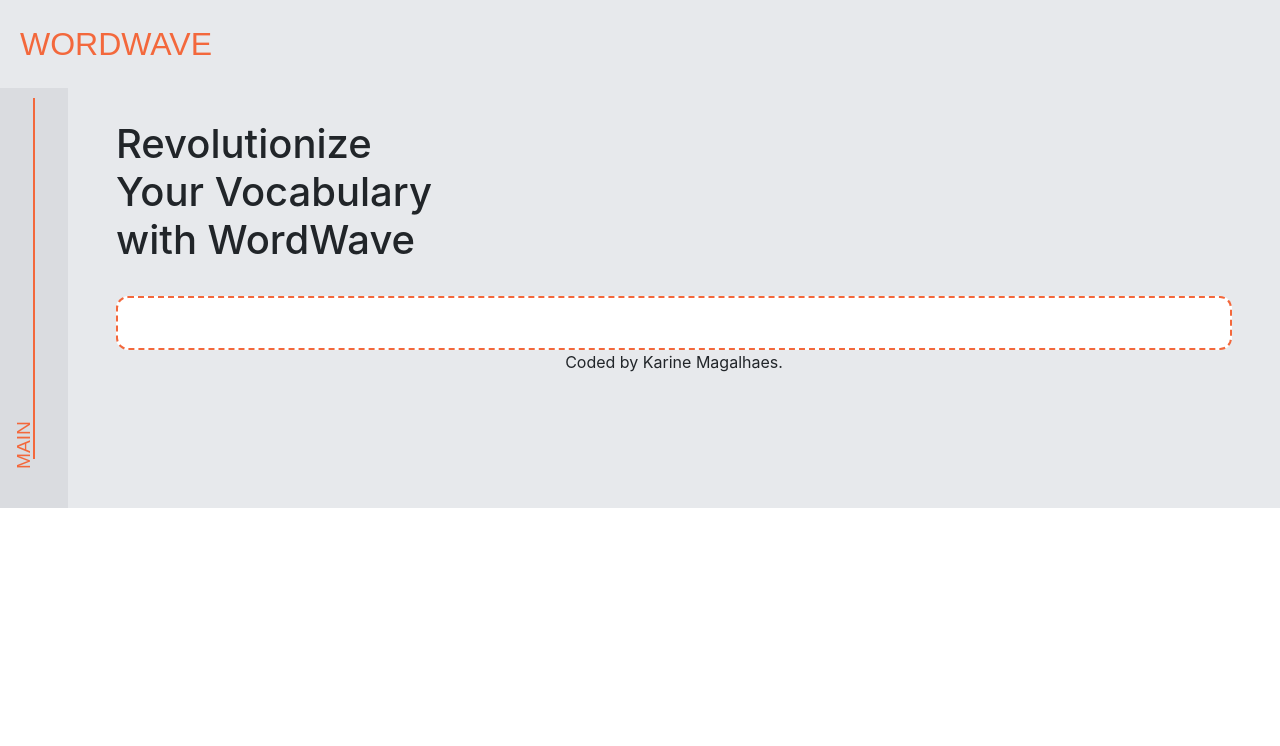
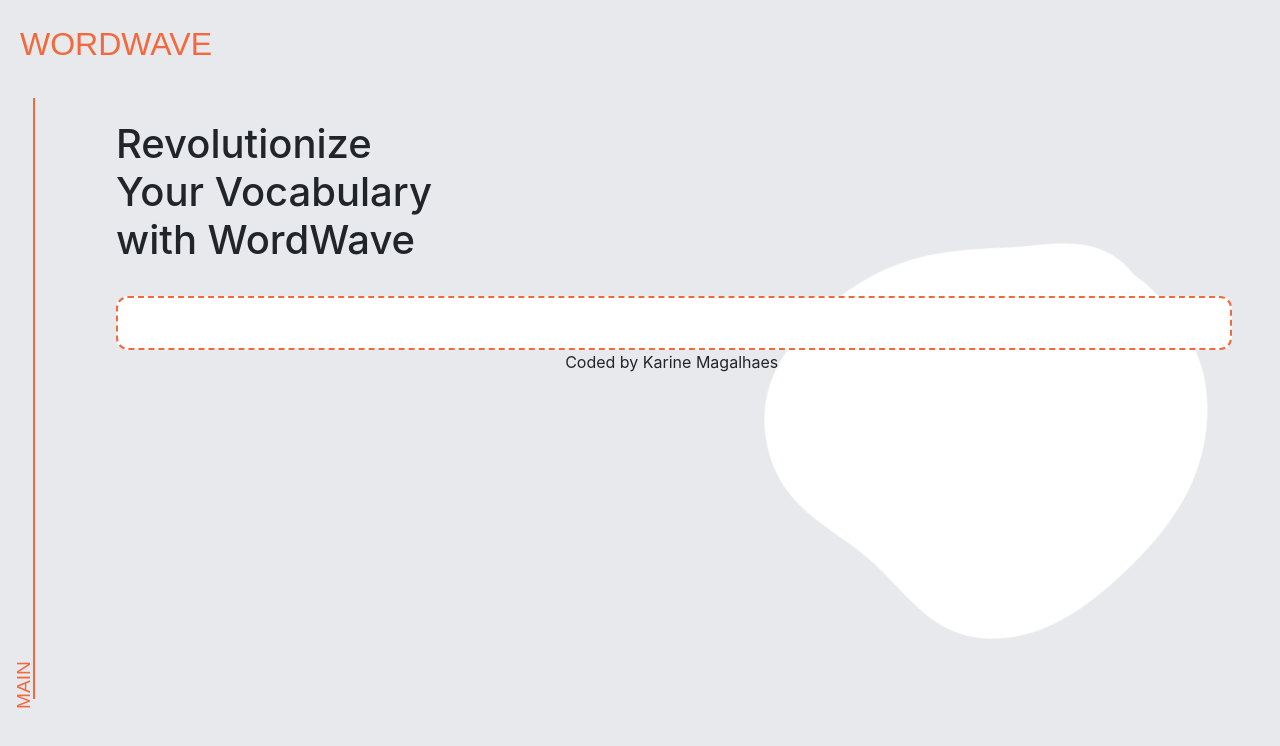
Before and after one commit to Kamagalhaes92/dictionary-project, a React (Create React App) app: page / in a window 1280 px wide. Shown: the top 746 px of the page. Built offline with nearby package versions, Linux system fonts and the light colour scheme; a web font is replaced by a local one.

Commit message:
Added blop

```diff
--- a/src/App.css
+++ b/src/App.css
@@ -1,8 +1,11 @@
+body {
+  background-color: #e7e9ec;
+}
+
 .App {
   display: flex;
   flex-direction: column;
   align-items: center;
-  background-color: #e7e9ec;
 }
 
 .App-header {
@@ -17,6 +20,7 @@
 .main-content {
   display: flex;
   width: 100%;
+  position: relative; /* Ensure relative positioning for absolute children */
 }
 
 .vertical-menu {
@@ -24,7 +28,6 @@
   flex-direction: column;
   align-items: center;
   justify-content: flex-start;
-  background-color: #DADCE0;
   padding: 10px;
 }
 
@@ -33,7 +36,7 @@
   flex-direction: column;
   align-items: center;
   justify-content: space-between;
-  height: 50vh;
+  height: 80vh;
 }
 
 .vertical-line {
@@ -55,9 +58,32 @@
   font-size: 1.2rem;
 }
 
+.container {
+  flex-grow: 1;
+  position: relative; /* Ensure relative positioning for absolute children */
+}
+
+.headline-container {
+  position: relative; /* Ensure relative positioning for absolute children */
+  display: flex;
+  align-items: center;
+  justify-content: space-between;
+}
 
 .headline {
   text-align: left;
   font-size: 2.5rem;
   margin: 2rem 0;
+  z-index: 1; /* Ensure it is above the Blob */
 }
+
+.BlobContainer {
+  position: absolute;
+  top: 0;
+  right: 0;
+  width: 300px;
+  height: 300px;
+  overflow: hidden;
+  pointer-events: none;
+  z-index: 0; /* Ensure it is below other content */
+}
--- a/src/App.js
+++ b/src/App.js
@@ -1,7 +1,6 @@
-
 import './App.css';
 import Dictionary from './Dictionary';
-
+import Blob from "./Blob"; // Import the Blob component
 
 export default function App() {
   return (
@@ -19,7 +18,10 @@ export default function App() {
           </div>
         </div>
         <div className='container'>
-          <h2 className='headline'>Revolutionize <br/> Your Vocabulary  <br/>with WordWave</h2>
+          <div className="headline-container">
+            <h2 className='headline'>Revolutionize <br/> Your Vocabulary  <br/>with WordWave</h2>
+            <Blob /> {/* Add the Blob component */}
+          </div>
           <main>
             <Dictionary />
           </main>
--- /dev/null
+++ b/src/Blob.css
@@ -0,0 +1,31 @@
+.BlobContainer {
+    position: absolute;
+    top: -10;
+    right: 0;
+    width: 500px;
+    height: 700px;
+    overflow: hidden;
+    pointer-events: none;
+    z-index: 0; /* Ensure it is below other content */
+  }
+
+  .Blob {
+    width: 100%;
+    height: 100%;
+    animation: blobAnimation 20s infinite;
+  }
+
+  @keyframes blobAnimation {
+    0%, 100% {
+      transform: scale(1);
+    }
+    25% {
+      transform: scale(1.1) rotate(15deg);
+    }
+    50% {
+      transform: scale(0.9) rotate(-15deg);
+    }
+    75% {
+      transform: scale(1.05) rotate(10deg);
+    }
+  }
--- /dev/null
+++ b/src/Blob.js
@@ -0,0 +1,12 @@
+import React from "react";
+import "./Blob.css";
+
+export default function Blob() {
+  return (
+    <div className="BlobContainer">
+      <svg className="Blob" viewBox="0 0 200 200" xmlns="http://www.w3.org/2000/svg">
+        <path fill="#ffff" d="M41.8,-71.1C55.4,-65.1,67.1,-55.1,73.8,-42.8C80.4,-30.6,82.1,-15.3,79.5,-1.2C76.8,13,69.7,26,62,37.2C54.4,48.5,46.3,57.9,36.5,64.4C26.6,70.9,14.8,74.5,2.5,71.5C-9.8,68.5,-19.6,59,-31.3,52.6C-43,46.3,-56.5,43.1,-66.2,34.4C-75.9,25.8,-81.8,11.9,-80.9,-1C-80,-14,-72.4,-27.9,-63.3,-38.9C-54.2,-49.8,-43.5,-57.8,-31.5,-62.7C-19.6,-67.6,-9.8,-69.4,2.2,-73.2C14.2,-77.1,28.4,-82.1,41.8,-71.1Z" transform="translate(100 100)" />
+      </svg>
+    </div>
+  );
+}
--- a/src/Dictionary.css
+++ b/src/Dictionary.css
@@ -2,12 +2,51 @@
     font-family: "Manrope", sans-serif;
 }
 
+.Dictionary form {
+    display: flex;
+    justify-content: center;
 
-input {
+
+}
+
+.Dictionary input {
     width: 100%;
     line-height: 3rem;
     border-radius: 12px;
     border: 2px dashed #F3683C;
+    z-index: 999;
+}
 
+.Results {
+    display: flex;
+    flex-direction: column;
+    gap: 10px;
+}
 
+.WordSection {
+    display: flex;
+    justify-content: space-between;
+    align-items: center;
+    background-color: rgb(179, 57, 57);
+    border-radius: 12px;
+    padding: 1.1rem;
+    margin: 20px 0;
+    box-shadow: 0 5px 15px rgba(0, 0, 0, 0.3);
 }
+
+.Typewriter {
+    font-size: 3em;
+}
+
+hr {
+    width: 100%;
+    border: 1px solid black;
+}
+
+section {
+    border: 1px solid #ccc;
+    padding: 20px;
+    border-radius: 8px;
+    background-color: #f9f9f9;
+    z-index: 999;
+}
--- a/src/Dictionary.js
+++ b/src/Dictionary.js
@@ -2,6 +2,7 @@ import React, { useState } from "react";
 import axios from "axios";
 import "./Dictionary.css";
 import Results from "./Results";
+
 
 export default function Dictionary() {
     let [keyword, setKeyword] = useState(null);
@@ -12,7 +13,6 @@ export default function Dictionary() {
         setResults(response.data[0]);
     }
 
-
     function search(event) {
         event.preventDefault();
         alert(`Searching for ${keyword} definition`);
@@ -21,17 +21,17 @@ export default function Dictionary() {
         axios.get(apiUrl).then(handleResponse);
     }
 
-    function handleKeywordChange(event){
+    function handleKeywordChange(event) {
         setKeyword(event.target.value);
     }
 
-    return (<div className="Dictionary">
-        <form onSubmit={search}>
-            <input type="search" onChange={handleKeywordChange} />
-        </form>
+    return (
+        <div className="Dictionary">
+            <form onSubmit={search}>
+                <input type="search" onChange={handleKeywordChange} />
+            </form>
+            <Results results={results} />
 
-        <Results results={results} />
-    </div>
+        </div>
     );
-
 }
--- /dev/null
+++ b/src/Meaning.css
@@ -0,0 +1,14 @@
+.Meaning {
+    display: grid;
+    grid-template-columns: 1fr;
+    gap: 10px;
+}
+
+.Meaning p {
+    margin: 0;
+    line-height: 1.5;
+}
+
+.Meaning strong {
+    font-weight: bold;
+}
--- a/src/Meaning.js
+++ b/src/Meaning.js
@@ -1,5 +1,6 @@
 import React from "react";
 import Synonyms from "./Synonyms";
+import './Meaning.css';
 
 
 export default function Meaning (props) {
@@ -13,7 +14,7 @@ export default function Meaning (props) {
                 <p>
                   <strong>Definition:</strong> {definition.definition}
                   <br />
-                  {definition.example && ( // Check if example exists
+                  {definition.example && (
                     <>
                       <strong>Example:</strong> <em>{definition.example}</em>
                       <br />
--- a/src/Phonetic.css
+++ b/src/Phonetic.css
@@ -1,7 +1,15 @@
-.Phonetic button{
+.Phonetic {
+  display: flex;
+  align-items: center;
+  gap: 10px;
+  font-size: 1em;
+}
+
+.Phonetic button {
   background-color: #f3683c;
-    color: white;
+  color: rgb(241, 239, 239);
   border: none;
+  margin: 0.5rem 0;
   padding: 5px 10px;
   border-radius: 14px;
   cursor: pointer;
@@ -10,3 +18,13 @@
 .Phonetic button:hover {
   background-color: #d94128;
 }
+
+.Phonetic button {
+  background: none;
+  border: none;
+  cursor: pointer;
+  display: flex;
+  align-items: center;
+  gap: 5px;
+  font-size: 1rem;
+}
--- a/src/Results.css
+++ b/src/Results.css
@@ -1,8 +1,12 @@
 .Typewriter {
     display: inline-block;
-    margin: 1.5rem 0;
     color: #F3683C;
-    font-size: 2.3rem;
+    font-size: 4.5rem;
     font-weight: bold;
     text-transform: capitalize;
   }
+
+  .Results {
+    padding: 0 5rem;
+
+  }
--- a/src/Results.js
+++ b/src/Results.js
@@ -1,15 +1,15 @@
 import React from "react";
 import Meaning from "./Meaning";
 import Phonetic from "./Phonetic";
-
 import './Results.css';
 import Typewriter from "typewriter-effect";
 
-
-export default function Results(props){
+export default function Results(props) {
     if (props.results) {
         return (
             <div className="Results">
+                <section className="WordSection">
+                    <div className="Word">
                         <h2 className="Typewriter">
                             <Typewriter
                                 options={{
@@ -19,18 +19,21 @@ export default function Results(props){
                                     deleteSpeed: 1000000,
                                     loop: false,
                                     cursor: ""
-
                                 }}
                             />
                         </h2>
+                    </div>
+                    <div className="Phonetics">
                         {props.results.phonetics.map(function (phonetic, index) {
                             return <Phonetic key={index} phonetic={phonetic} />;
                         })}
+                    </div>
+                </section>
                 {props.results.meanings.map(function (meaning, index) {
                     return (
-                <div key={index}>
+                        <section key={index}>
                             <Meaning meaning={meaning} />
-                </div>
+                        </section>
                     );
                 })}
             </div>
```
Also changed, not shown: src/Phonetic.js (indentation only), src/logo.svg (deleted). Lines whose indentation alone changed are shown as unchanged.
